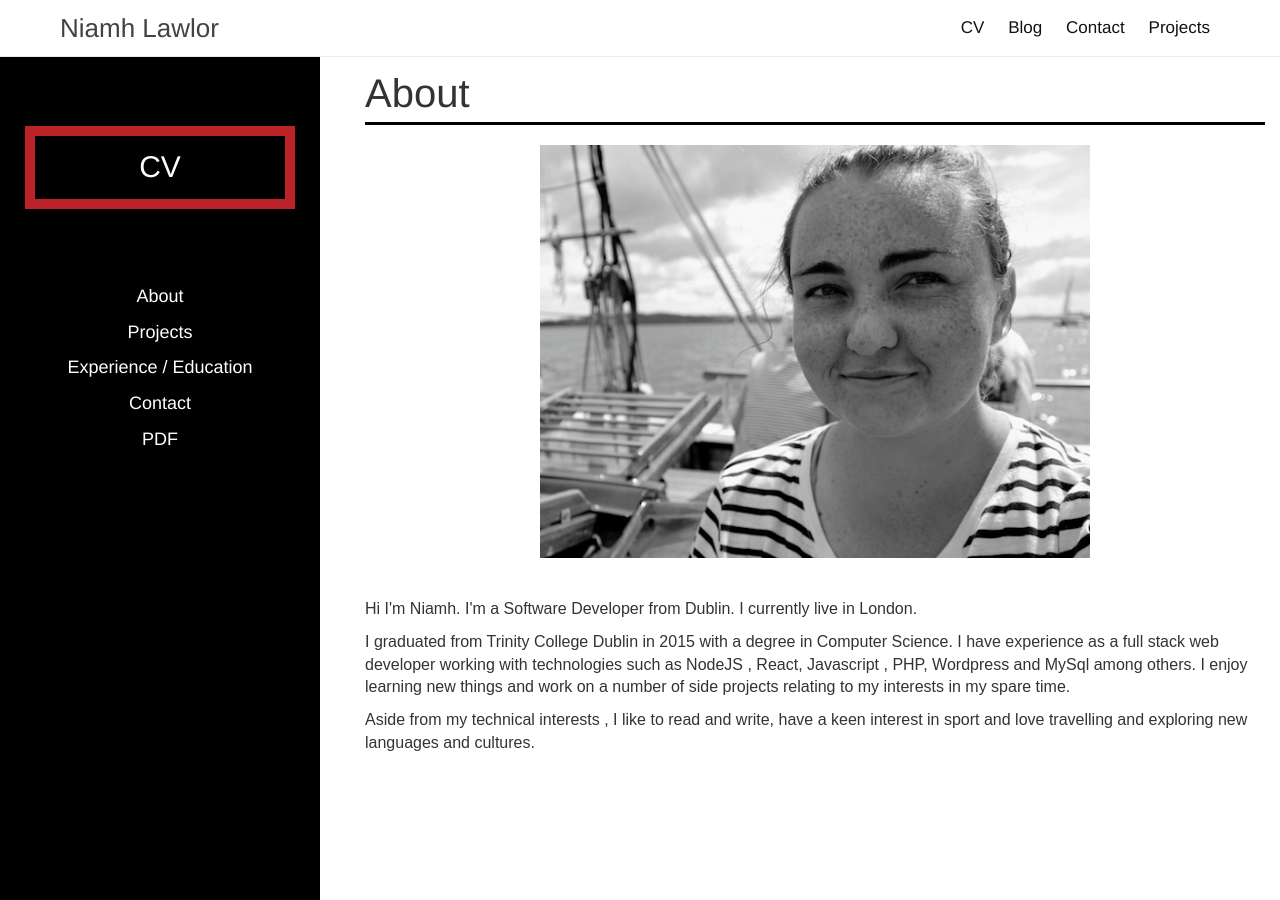
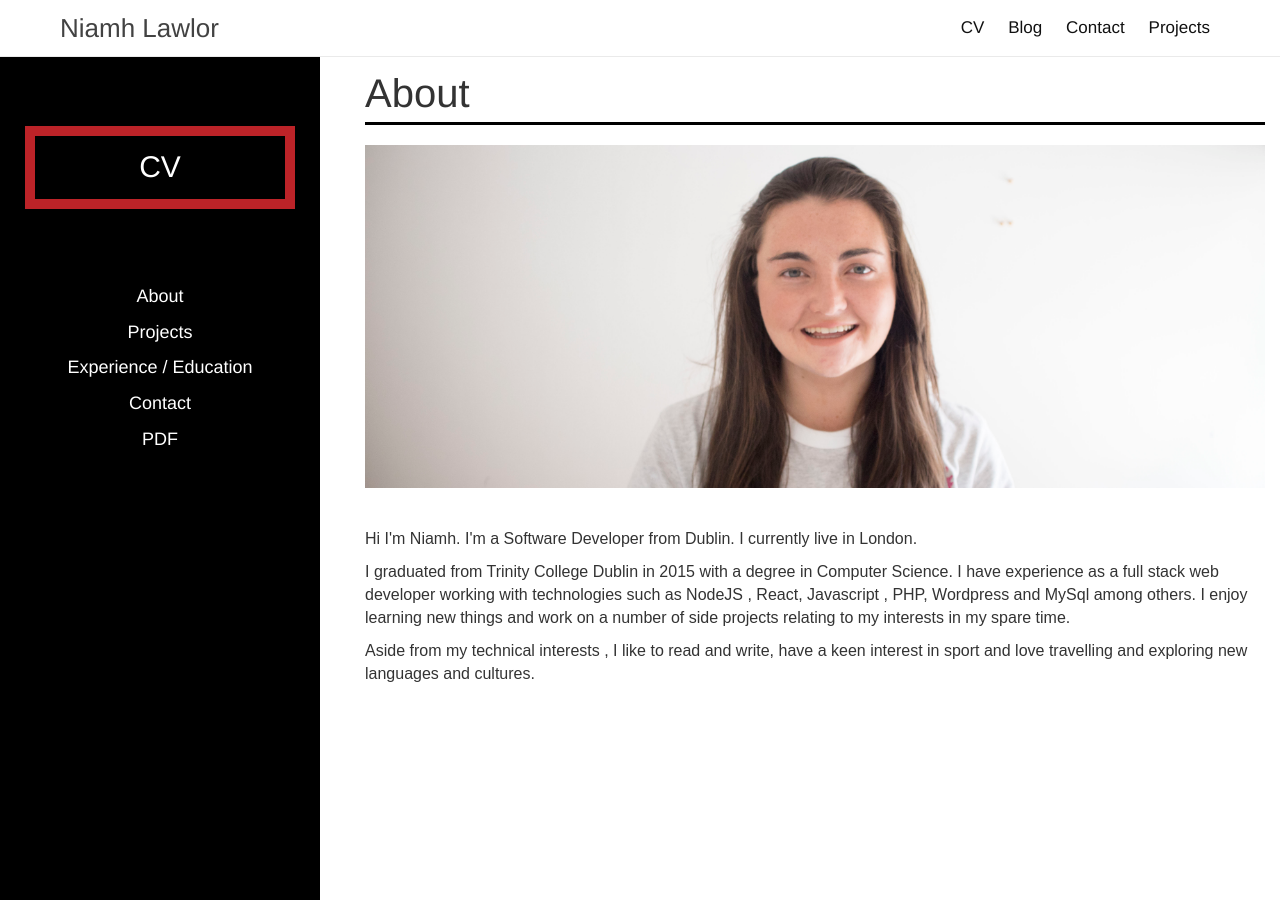
Before and after one commit to nileahtobhair/nileahtobhair.github.io, a Jekyll site: the page built from CV.md, in a window 1280 px wide and 900 px high. Built offline with Jekyll 4.4.1, drawn with Linux system fonts in a browser that asks for light colours.

Commit message:
change cv photo

```diff
--- a/CV.md
+++ b/CV.md
@@ -28,7 +28,7 @@ menu: true
 				<li class='cv-sub-heading'>
 					<div class='section-heading'>About</div>
 				</li>
-				<li><img class='about-profile' src='../pics/boat.png'/></li>
+				<li><img class='about-profile' src='../profile-bright.jpg'/></li>
 				<li class='about-blurb'>
 					<p>Hi I'm Niamh. I'm a Software Developer from Dublin. I currently live in London.</p>
 					<p>I graduated from Trinity College Dublin in 2015 with a degree in Computer Science. I have experience as a full stack web developer working with technologies such as NodeJS , React, Javascript , PHP, Wordpress and MySql among others. I enjoy learning new things and work on a number of side projects relating to my interests in my spare time.</p>
--- a/_sass/partials/_cv.scss
+++ b/_sass/partials/_cv.scss
@@ -128,7 +128,7 @@
         }
     }
     .about-profile{
-        width:550px;
+        width:950px;
         display: block;
         margin:20px auto;
         max-width: 100%;
```
